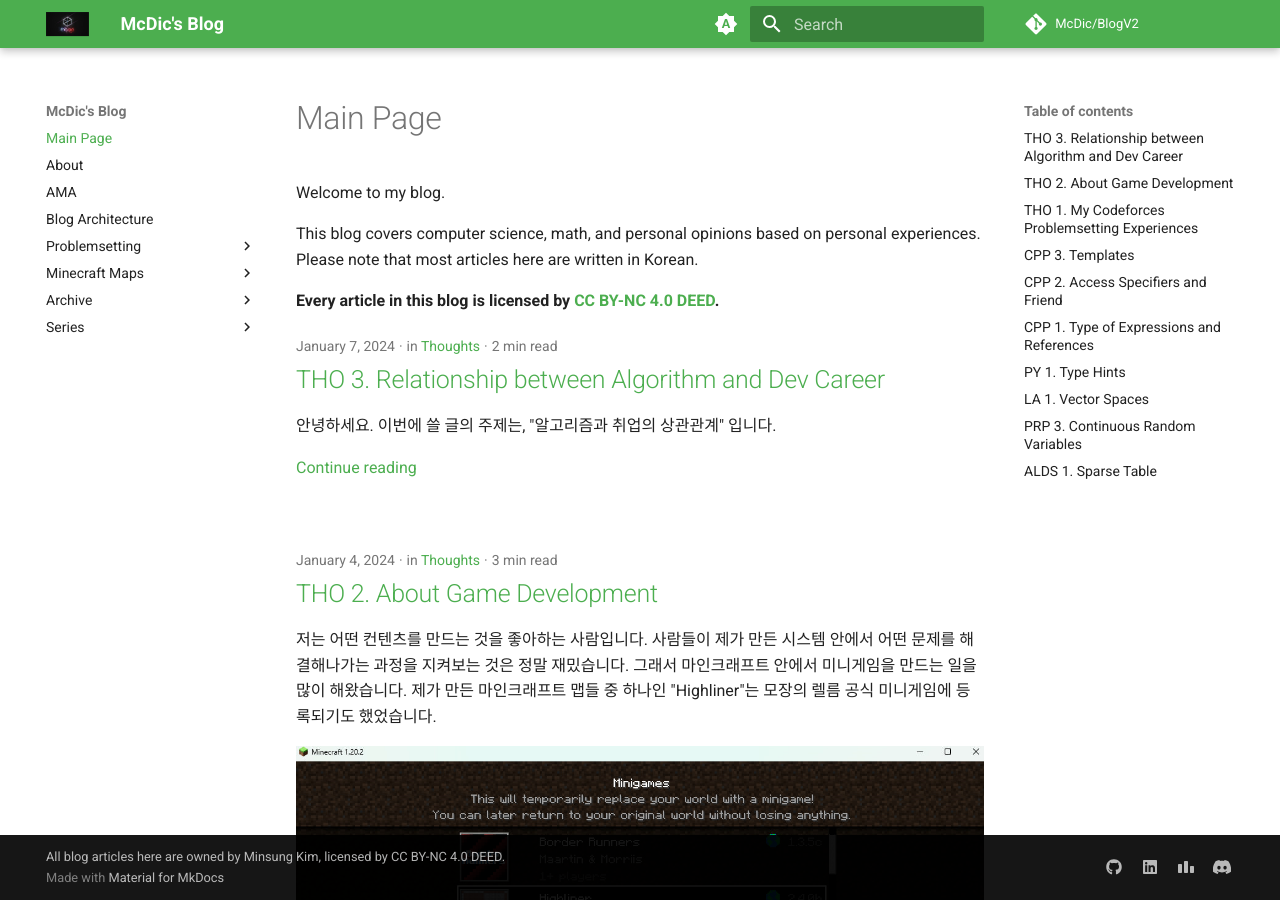
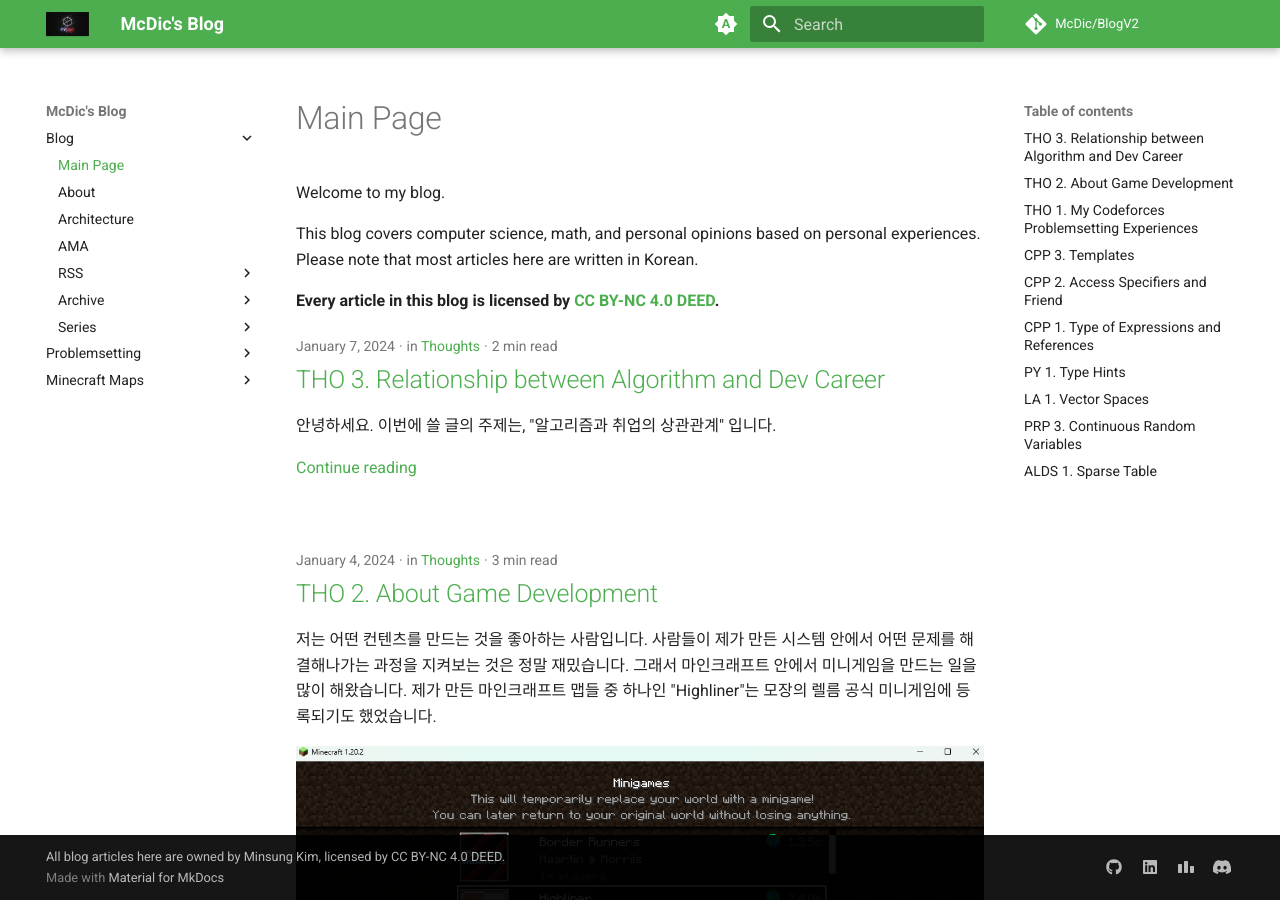
Before and after one commit to McDic/BlogV2, an MkDocs documentation site: the page built from docs/index.md, in a window 1280 px wide and 900 px high. Built offline with MkDocs 1.6.1 and Material for MkDocs 9.7.7, drawn with Linux system fonts in a browser that asks for light colours; comment, search, counter and statistics services are not loaded; some of the changed lines change nothing that is shown.

Commit message:
Revised main navigation (+RSS)

```diff
--- a/mkdocs.yml
+++ b/mkdocs.yml
@@ -40,10 +40,14 @@
         name: Switch to automatic mode
 
 nav:
-  - Blog: index.md
-  - About: about.md
-  - AMA: ama.md
-  - Blog Architecture: architecture.md
+  - Blog:
+    - index.md
+    - About: about.md
+    - Architecture: architecture.md
+    - AMA: ama.md
+    - RSS:
+      - Created: /feed_rss_created.xml
+      - Updated: /feed_rss_updated.xml
   - Problemsetting:
     - Codeforces: https://codeforces.com/contests/writer/McDic
     - BOJ: https://www.acmicpc.net/problemset?sort=no_asc&author=spongbob9876&author_type=1
```
